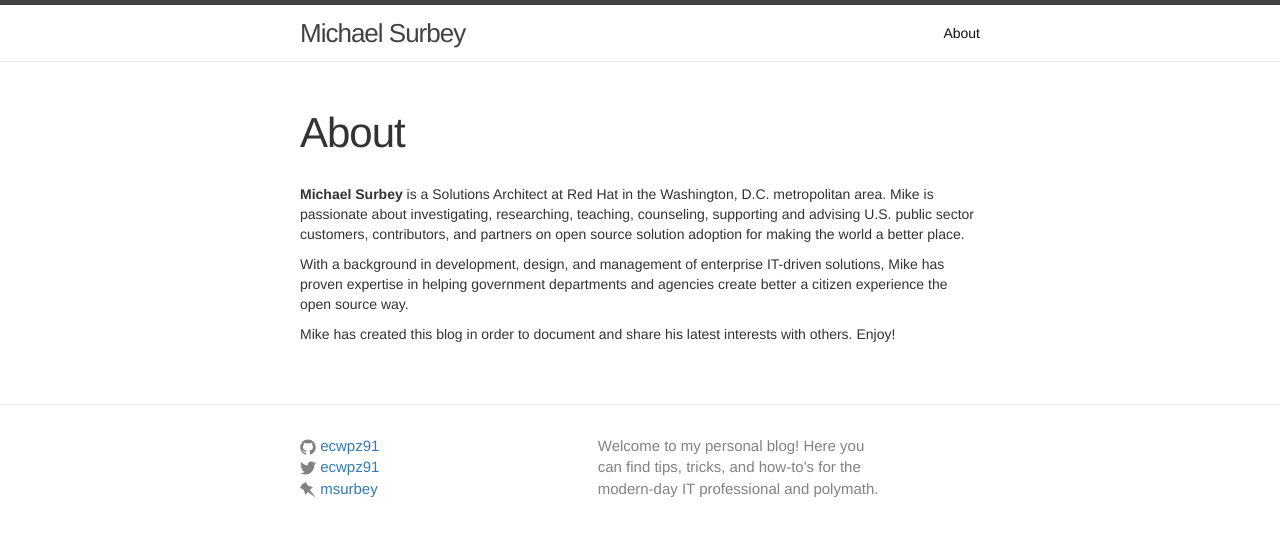
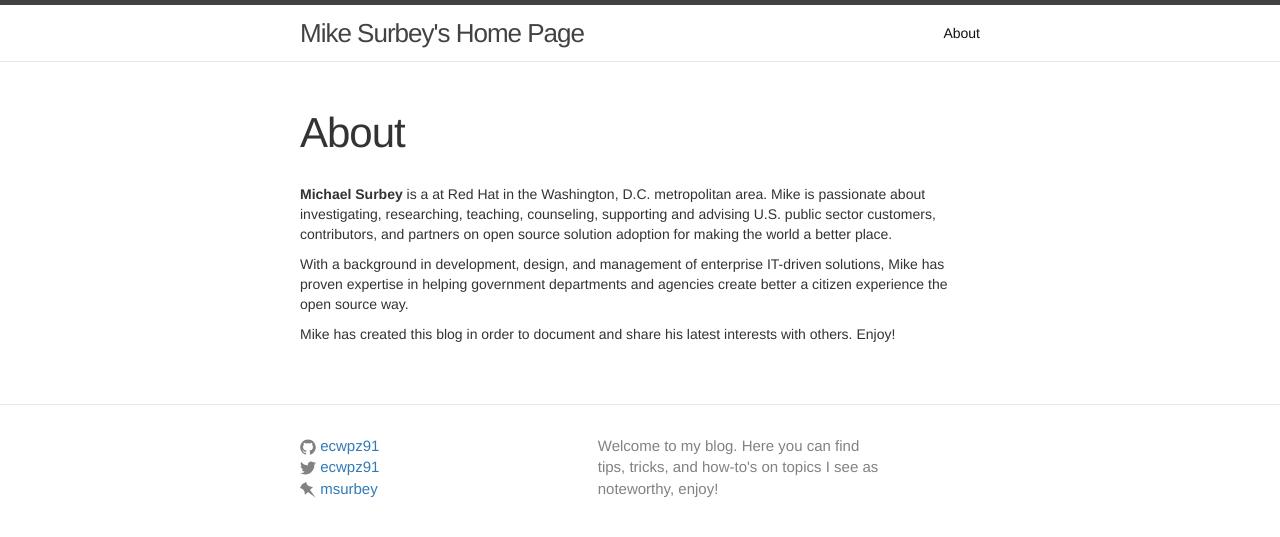
Before and after one commit to ecwpz91/ecwpz91.github.io, a Jekyll site: the page built from about.md, in a window 1280 px wide. Shown: the top 537 px of the page. Built offline with Jekyll 4.4.1, drawn with Linux system fonts in a browser that asks for light colours; nearby versions of some CDN libraries.

Commit message:
Removed site clutter

```diff
--- a/_config.yml
+++ b/_config.yml
@@ -1,27 +1,13 @@
-# Welcome to Jekyll!
-#
-# This config file is meant for settings that affect your whole blog, values
-# which you are expected to set up once and rarely need to edit after that.
-# For technical reasons, this file is *NOT* reloaded automatically when you use
-# 'jekyll serve'. If you change this file, please restart the server process.
-
-# Site settings
-title: Michael Surbey
-vocation: Solutions Architect
-email: msurbey@redhat.com
+title: Mike Surbey's Home Page
 description: > # this means to ignore newlines until "baseurl:"
-  Welcome to my personal blog! Here you can find tips, tricks, and how-to's
-  for the modern-day IT professional and polymath.
-baseurl: "" # the subpath of your site, e.g. /blog
-url: "" # the base hostname & protocol for your site
+  Welcome to my blog. Here you can find tips, tricks, and how-to's
+  on topics I see as noteworthy, enjoy!
+baseurl:
+url:
 pinboard_username: msurbey
 twitter_username: ecwpz91
 github_username: ecwpz91
-
-# Build settings
 markdown: kramdown
-
-# Exclude files
 exclude:
   - fonts
   - grunt
@@ -38,13 +24,7 @@
   - LICENSE
   - package.json
   - README.md
-
-# Enable gems
-gems:
+plugins:
   - jemoji
-
-# Local server port
 port: 4000
-
-# Local server hostname
 host: 0.0.0.0
```
